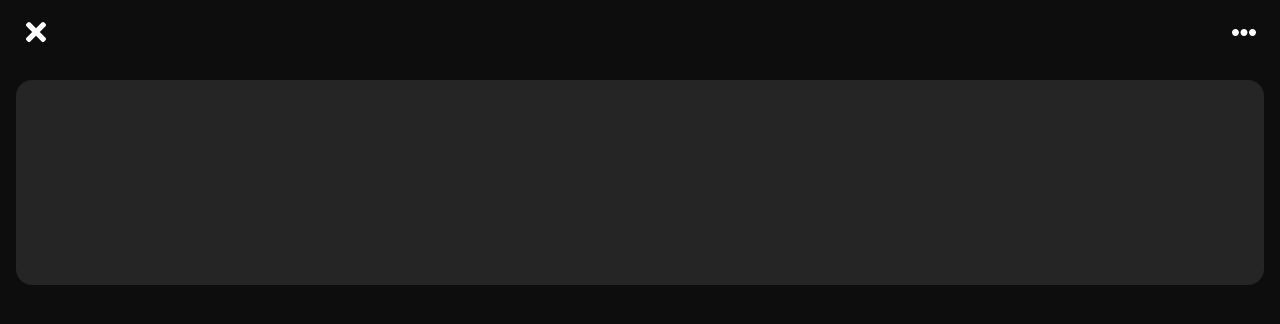
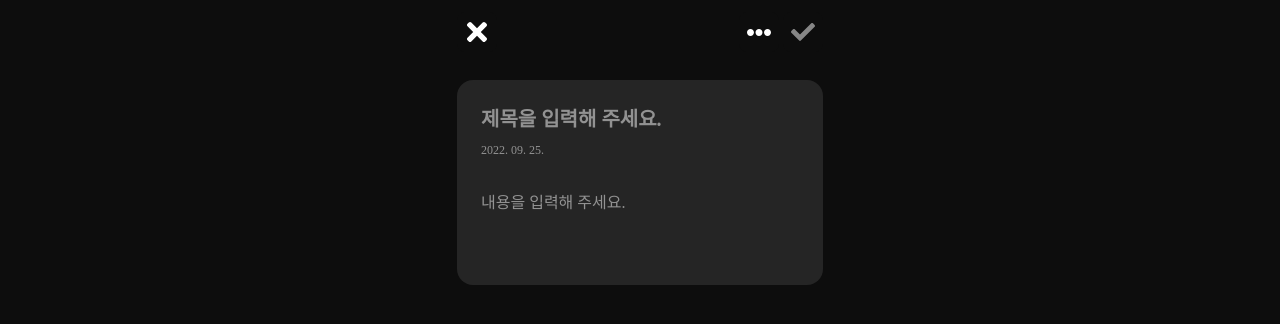
Before and after one commit to weirdry/react-memo, a React (Create React App) app: page /view-memo/1 in a window 1280 px wide. Shown: the top 324 px of the page. Built offline with nearby package versions, Linux system fonts and the light colour scheme; a web font is replaced by a local one.

Commit message:
Create-memo modified + memo create/edit functionality restructured

```diff
--- a/src/components/input/input.component.tsx
+++ b/src/components/input/input.component.tsx
@@ -1,4 +1,4 @@
-import { useRef, ChangeEvent } from 'react'
+import { useRef, useState, useEffect, ChangeEvent } from 'react'
 
 import { BaseTextarea, TitleInput, BodyTextarea } from './input.styles'
 
@@ -7,6 +7,7 @@ type InputSelect = 'title' | 'body'
 type InputProps = {
 	inputType: InputSelect
 	placeholder: string
+	value?: string
 	handleChange?: (e: ChangeEvent<HTMLTextAreaElement>) => void
 }
 
@@ -22,13 +23,14 @@ const selectInput = (inputType: InputSelect): typeof BaseTextarea => {
 }
 
 export default function Input(props: InputProps) {
-	const { inputType, placeholder, handleChange } = props
+	const { inputType, placeholder, value, handleChange } = props
 
+	const [inputValue, setInputValue] = useState<string>('')
 	const inputRef = useRef<HTMLTextAreaElement | null>(null)
 
 	const SelectedInput = selectInput(inputType)
 
-	const handleInput = (e: ChangeEvent<HTMLTextAreaElement>) => {
+	const handleResize = (e: ChangeEvent<HTMLTextAreaElement>) => {
 		if (inputRef && inputRef.current) {
 			inputRef.current.style.height = '0px'
 			const scrollHeight = inputRef.current.scrollHeight
@@ -36,13 +38,25 @@ export default function Input(props: InputProps) {
 		}
 	}
 
+	const handleInputChange = (e: ChangeEvent<HTMLTextAreaElement>) => {
+		handleChange && handleChange(e)
+		setInputValue(() => e.target.value)
+	}
+
+	useEffect(() => {
+		if (value) {
+			setInputValue(value)
+		}
+	}, [value])
+
 	return (
 		<SelectedInput
 			name={inputType}
 			placeholder={placeholder}
+			value={inputValue}
 			ref={inputRef}
-			onChange={handleChange}
-			onInput={handleInput}
+			onChange={handleInputChange}
+			onInput={handleResize}
 		/>
 	)
 }
--- a/src/components/memo-details/memo-details.component.tsx
+++ b/src/components/memo-details/memo-details.component.tsx
@@ -1,9 +1,15 @@
+import { useEffect, ChangeEvent } from 'react'
 import { useParams } from 'react-router-dom'
 
-import { useAppSelector } from '../../store/hooks'
-import { Memo, selectMemoisedMemoList } from '../../store/memo/memoSlice'
+import { useAppSelector, useAppDispatch } from '../../store/hooks'
+import {
+	Memo,
+	selectMemoisedMemoList,
+	setMemo,
+} from '../../store/memo/memoSlice'
 
 import Card from '../../components/card/card.component'
+import Input from '../input/input.component'
 
 import { MemoDetailsContainer } from './memo-details.styles'
 
@@ -11,13 +17,25 @@ const initialValue: Memo = {
 	id: '',
 	title: '',
 	body: '',
-	createdAt: '',
+	createdAt: new Date().toLocaleDateString('ko-KR', {
+		year: 'numeric',
+		month: '2-digit',
+		day: '2-digit',
+	}),
 }
 
-export default function MemoDetails() {
-	const { memoList } = useAppSelector(selectMemoisedMemoList)
+type MemoDetailsProps = {
+	handleTitleChange: (e: ChangeEvent<HTMLTextAreaElement>) => void
+	handleBodyChange: (e: ChangeEvent<HTMLTextAreaElement>) => void
+}
+
+export default function MemoDetails(props: MemoDetailsProps) {
+	const { handleTitleChange, handleBodyChange } = props
+
+	const { memo, memoList } = useAppSelector(selectMemoisedMemoList)
 
 	const { memo_id } = useParams()
+	const dispatch = useAppDispatch()
 
 	const getMemo = (): Memo => {
 		const selectedMemo = memoList?.find(
@@ -30,17 +48,36 @@ export default function MemoDetails() {
 			return initialValue
 		}
 	}
-	const memo: Memo = getMemo()
+
+	useEffect(() => {
+		dispatch(setMemo(getMemo()))
+		// eslint-disable-next-line
+	}, [])
 
 	return (
 		<Card cardType="detailed">
 			<MemoDetailsContainer>
 				<div className="heading-container">
-					<h1>{memo.title}</h1>
-					<span>{memo.createdAt}</span>
+					<Input
+						inputType="title"
+						placeholder="제목을 입력해 주세요."
+						handleChange={handleTitleChange}
+						value={memo?.title}
+					/>
+					<span>{memo?.createdAt}</span>
 				</div>
-				<p>{memo.body}</p>
+				<Input
+					inputType="body"
+					placeholder="내용을 입력해 주세요."
+					handleChange={handleBodyChange}
+					value={memo?.body}
+				/>
 			</MemoDetailsContainer>
 		</Card>
 	)
 }
+
+MemoDetails.defaultProps = {
+	handleTitleChange: (e: ChangeEvent<HTMLTextAreaElement>) => {},
+	handleBodyChange: (e: ChangeEvent<HTMLTextAreaElement>) => {},
+}
--- a/src/routes/create-memo/create-memo.component.tsx
+++ b/src/routes/create-memo/create-memo.component.tsx
@@ -1,34 +1,25 @@
 import { useState, useEffect, MouseEvent, ChangeEvent, FormEvent } from 'react'
 import { useNavigate } from 'react-router-dom'
 
-import { Memo } from '../../store/memo/memoSlice'
-
-import { useAppDispatch } from '../../store/hooks'
+import { useAppSelector, useAppDispatch } from '../../store/hooks'
 import {
+	setMemo,
 	addMemo,
 	setIsCreated,
 	resetIsCreated,
+	selectMemoisedMemoList,
 } from '../../store/memo/memoSlice'
 
 import ToolBar from '../../components/tool-bar/tool-bar.component'
 import IconButton from '../../components/icon-button/icon-button.component'
-import Card from '../../components/card/card.component'
-import Input from '../../components/input/input.component'
+import MemoDetails from '../../components/memo-details/memo-details.component'
 
 import { CreateMemoContainer } from './create-memo.styles'
 
 export default function CreateMemo() {
-	const [memo, setMemo] = useState<Memo>({
-		id: '',
-		title: '',
-		body: '',
-		createdAt: new Date().toLocaleDateString('ko-KR', {
-			year: 'numeric',
-			month: '2-digit',
-			day: '2-digit',
-		}),
-	})
 	const [isDisabled, setIsDisabled] = useState<boolean>(true)
+
+	const { memo } = useAppSelector(selectMemoisedMemoList)
 
 	const navigate = useNavigate()
 	const dispatch = useAppDispatch()
@@ -37,7 +28,7 @@ export default function CreateMemo() {
 		navigate('/')
 
 	const handleChange = (e: ChangeEvent<HTMLTextAreaElement>): void => {
-		setMemo((prevState) => ({ ...prevState, [e.target.name]: e.target.value }))
+		dispatch(setMemo({ ...memo, [e.target.name]: e.target.value }))
 	}
 
 	const handleSubmit = (e: FormEvent<HTMLFormElement>): void => {
@@ -48,11 +39,8 @@ export default function CreateMemo() {
 			month: '2-digit',
 			day: '2-digit',
 		})
-		setMemo((prevState) => ({
-			...prevState,
-			createdAt: dateCreatedAt,
-		}))
 
+		dispatch(setMemo({ ...memo, createdAt: dateCreatedAt }))
 		dispatch(addMemo(memo))
 
 		dispatch(setIsCreated(true))
@@ -85,20 +73,10 @@ export default function CreateMemo() {
 				/>
 
 				<div className="body-container">
-					<Card cardType="detailed">
-						<div className="inputs-container">
-							<Input
-								inputType="title"
-								placeholder="제목을 입력해 주세요."
-								handleChange={handleChange}
-							/>
-							<Input
-								inputType="body"
-								placeholder="내용을 입력해 주세요."
-								handleChange={handleChange}
-							/>
-						</div>
-					</Card>
+					<MemoDetails
+						handleTitleChange={handleChange}
+						handleBodyChange={handleChange}
+					/>
 				</div>
 			</form>
 		</CreateMemoContainer>
--- a/src/routes/home/home.component.tsx
+++ b/src/routes/home/home.component.tsx
@@ -6,6 +6,7 @@ import { useAppDispatch, useAppSelector } from '../../store/hooks'
 import {
 	selectMemoisedMemoList,
 	resetIsCreated,
+	resetMemo,
 } from '../../store/memo/memoSlice'
 
 import ToolBar from '../../components/tool-bar/tool-bar.component'
@@ -24,6 +25,7 @@ export default function Home() {
 	const { isCreated, memoList } = useAppSelector(selectMemoisedMemoList)
 
 	const handleCreate = (e: MouseEvent<HTMLButtonElement>): void => {
+		dispatch(resetMemo())
 		dispatch(resetIsCreated())
 		navigate('/create-memo')
 	}
--- a/src/routes/view-memo/view-memo.component.tsx
+++ b/src/routes/view-memo/view-memo.component.tsx
@@ -1,5 +1,14 @@
-import { MouseEvent } from 'react'
+import { useState, useEffect, MouseEvent, ChangeEvent, FormEvent } from 'react'
 import { useNavigate } from 'react-router-dom'
+
+import { useAppDispatch, useAppSelector } from '../../store/hooks'
+import {
+	setMemo,
+	selectMemoisedMemoList,
+	setIsCreated,
+	resetIsCreated,
+	editMemo,
+} from '../../store/memo/memoSlice'
 
 import ToolBar from '../../components/tool-bar/tool-bar.component'
 import IconButton from '../../components/icon-button/icon-button.component'
@@ -8,23 +17,76 @@ import MemoDetails from '../../components/memo-details/memo-details.component'
 import { ViewMemoContainer } from './view-memo.styles'
 
 export default function ViewMemo() {
+	const [isDisabled, setIsDisabled] = useState<boolean>(true)
+
 	const navigate = useNavigate()
+	const dispatch = useAppDispatch()
 
-	const handleBackwards = (e: MouseEvent<HTMLButtonElement>) => navigate('/')
+	const { memo } = useAppSelector(selectMemoisedMemoList)
+
+	const handleBackwards = (e: MouseEvent<HTMLButtonElement>): void =>
+		navigate('/')
+
+	const handleChange = (e: ChangeEvent<HTMLTextAreaElement>): void => {
+		dispatch(setMemo({ ...memo, [e.target.name]: e.target.value }))
+
+		// setMemo((prevState) => ({
+		// 	...prevState,
+		// 	[e.target.name]: e.target.value,
+		// }))
+	}
+
+	const handleSubmit = (e: FormEvent<HTMLFormElement>): void => {
+		e.preventDefault()
+
+		const dateCreatedAt = new Date().toLocaleDateString('ko-KR', {
+			year: 'numeric',
+			month: '2-digit',
+			day: '2-digit',
+		})
+
+		dispatch(setMemo({ ...memo, createdAt: dateCreatedAt }))
+		dispatch(editMemo())
+
+		dispatch(setIsCreated(true))
+		setTimeout(() => dispatch(resetIsCreated()), 2000)
+
+		navigate('/')
+	}
+
+	useEffect(() => {
+		const { title, body } = memo
+
+		if (title === '' && body === '') {
+			setIsDisabled(() => true)
+		} else {
+			setIsDisabled(() => false)
+		}
+	}, [memo])
 
 	return (
 		<ViewMemoContainer>
+			<form onSubmit={handleSubmit}>
 				<ToolBar
 					isLeftSideOn
 					leftSideChildren={
 						<IconButton icon="close" handleClick={handleBackwards} />
 					}
-				rightSideChildren={<IconButton icon="more" />}
+					rightSideChildren={
+						<>
+							<IconButton icon="more" />
+							<IconButton icon="confirm" type="submit" disabled={isDisabled} />
+						</>
+					}
 				/>
 
 				<div className="body-container">
-				<MemoDetails />
+					<MemoDetails
+						handleTitleChange={handleChange}
+						handleBodyChange={handleChange}
+					/>
 				</div>
+			</form>
 		</ViewMemoContainer>
 	)
 }
--- a/src/store/memo/memoSlice.ts
+++ b/src/store/memo/memoSlice.ts
@@ -12,11 +12,13 @@ export type Memo = {
 
 export type MemoState = {
 	isCreated: boolean
+	memo: Memo
 	memoList: Memo[]
 }
 
 const initialState: MemoState = {
 	isCreated: false,
+	memo: { id: '', title: '', body: '', createdAt: '' },
 	memoList: [],
 }
 
@@ -30,6 +32,12 @@ export const memoSlice = createSlice({
 		resetIsCreated: (state) => {
 			state.isCreated = initialState.isCreated
 		},
+		setMemo: (state, action: PayloadAction<Memo>) => {
+			state.memo = action.payload
+		},
+		resetMemo: (state) => {
+			state.memo = initialState.memo
+		},
 		setMemoList: (state, action: PayloadAction<Memo[]>) => {
 			state.memoList = action.payload
 		},
@@ -42,21 +50,30 @@ export const memoSlice = createSlice({
 
 // Select MemoList directly from state
 export const selecIsCreated = (state: RootState) => state.memo.isCreated
+export const selectMemo = (state: RootState) => state.memo.memo
 export const selectMemoList = (state: RootState) => state.memo.memoList
 
 // State memoisation
 export const selectMemoisedMemoList = createSelector(
 	selecIsCreated,
+	selectMemo,
 	selectMemoList,
-	(isCreated, memoList) => ({
+	(isCreated, memo, memoList) => ({
 		isCreated,
+		memo,
 		memoList,
 	}),
 )
 
 // Export actions
-export const { setIsCreated, resetIsCreated, setMemoList, resetMemoList } =
-	memoSlice.actions
+export const {
+	setMemo,
+	resetMemo,
+	setIsCreated,
+	resetIsCreated,
+	setMemoList,
+	resetMemoList,
+} = memoSlice.actions
 
 export const addMemo =
 	(memoToAdd: Memo) =>
@@ -68,4 +85,27 @@ export const addMemo =
 		dispatch(setMemoList(newMemoList))
 	}
 
+export const editMemo =
+	() =>
+	(dispatch: AppDispatch, getState: GetAppState): void => {
+		const { memo, memoList } = selectMemoisedMemoList(getState())
+
+		if (memo) {
+			const findIndex = memoList.findIndex(
+				(storedMemo) => storedMemo.id === memo.id,
+			)
+			let copyList = [...memoList]
+
+			if (findIndex !== -1) {
+				copyList[findIndex] = {
+					...copyList[findIndex],
+					title: memo.title,
+					body: memo.body,
+					createdAt: memo.createdAt,
+				}
+			}
+			dispatch(setMemoList(copyList))
+		}
+	}
+
 export default memoSlice.reducer
```
Lines whose indentation alone changed are shown as unchanged.
